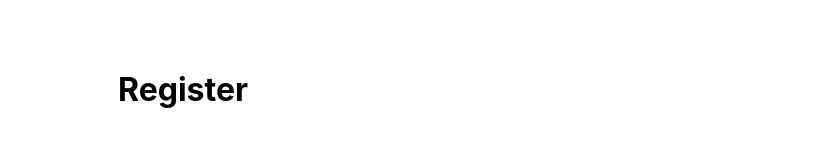
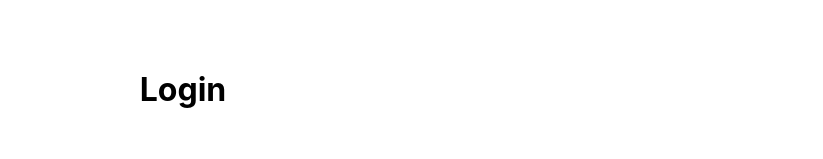
Before and after one commit to DusanVelimirovic/full-stack-components, a React (Create React App) app in the folder crud/client/: page /login in a window 1280 px wide. Shown: the part 203-362 px from the top of the page, without its empty margins (457-1280 px from the left). Built offline with nearby package versions, Linux system fonts and the light colour scheme.

Commit message:
register api layer

```diff
--- a/crud/client/src/apis/apiBooks.js
+++ b/crud/client/src/apis/apiBooks.js
@@ -27,4 +27,7 @@ export const BookAPI = {
   create: async function (book) {
     await axios.post("http://localhost:8800/api/books", book);
   },
+  register: async function (values) {
+    await axios.post("http://localhost:8800/api/auth/register", values);
+  },
 };
--- a/crud/client/src/pages/Books/Books.jsx
+++ b/crud/client/src/pages/Books/Books.jsx
@@ -46,11 +46,6 @@ const Books = () => {
 
  }
 
-
-
-
-
-
   return (
     <div>
     <h1>FullStack Crud Component</h1>
--- a/crud/client/src/pages/Login/Login.jsx
+++ b/crud/client/src/pages/Login/Login.jsx
@@ -75,7 +75,7 @@ const handleLogin = async (e) => {
   return (
     <div className="app">
       <form onSubmit={handleLogin}>
-        <h1>Register</h1>
+        <h1>Login</h1>
         {inputs.map((input) => (
           <FormInput
             key={input.id}
--- a/crud/client/src/pages/Register/Register.jsx
+++ b/crud/client/src/pages/Register/Register.jsx
@@ -1,11 +1,11 @@
 // Import internal modules
 import "./register.css";
 import FormInput from "../../validation/formInput";
+import { BookAPI } from "../../apis/apiBooks";
 
 // Import external Modules
 import { useState } from "react";
 import { useNavigate } from "react-router-dom";
-import axios from "axios";
 
 export default function Register() {
 
@@ -89,7 +89,7 @@ const handleRegister = async e => {
 
   // Send Register API request
     try {
-      await axios.post("http://localhost:8800/api/auth/register", others);
+      BookAPI.register(others);
       navigate("/login");
     }
 
```
